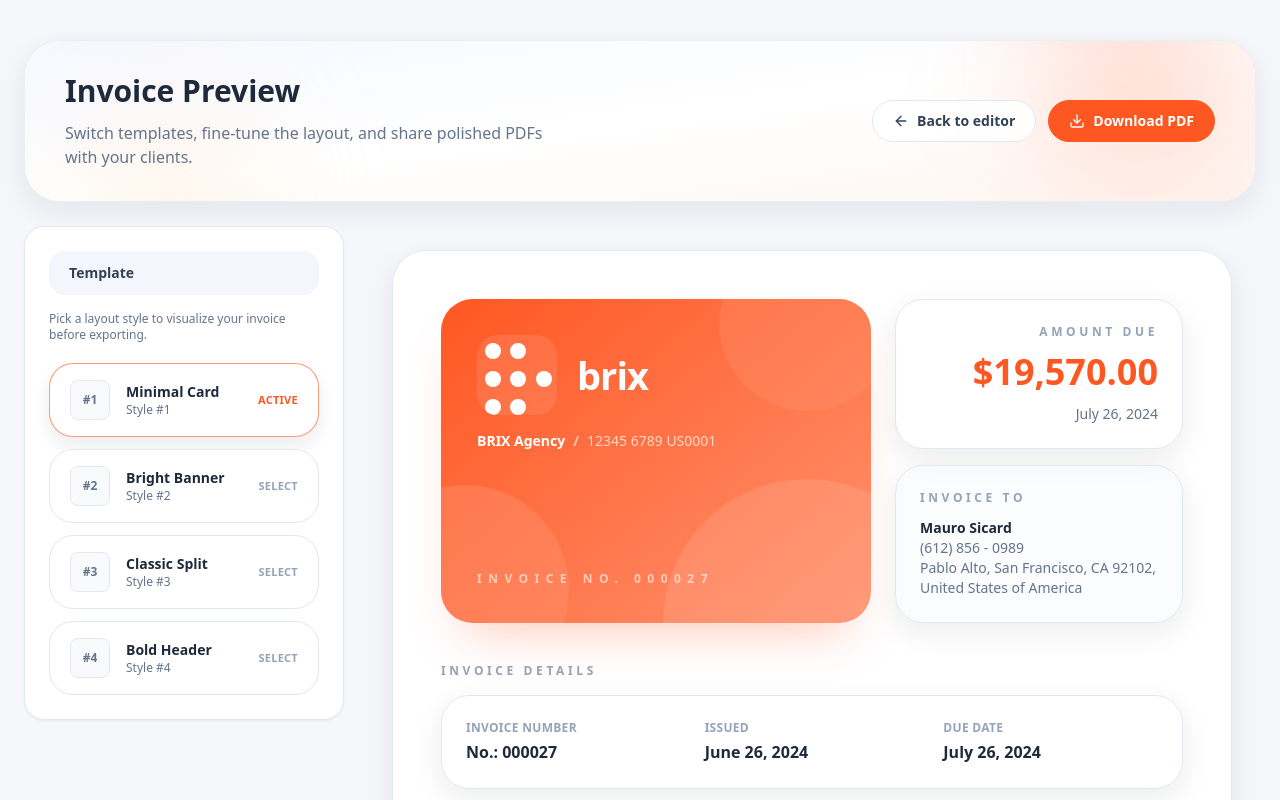
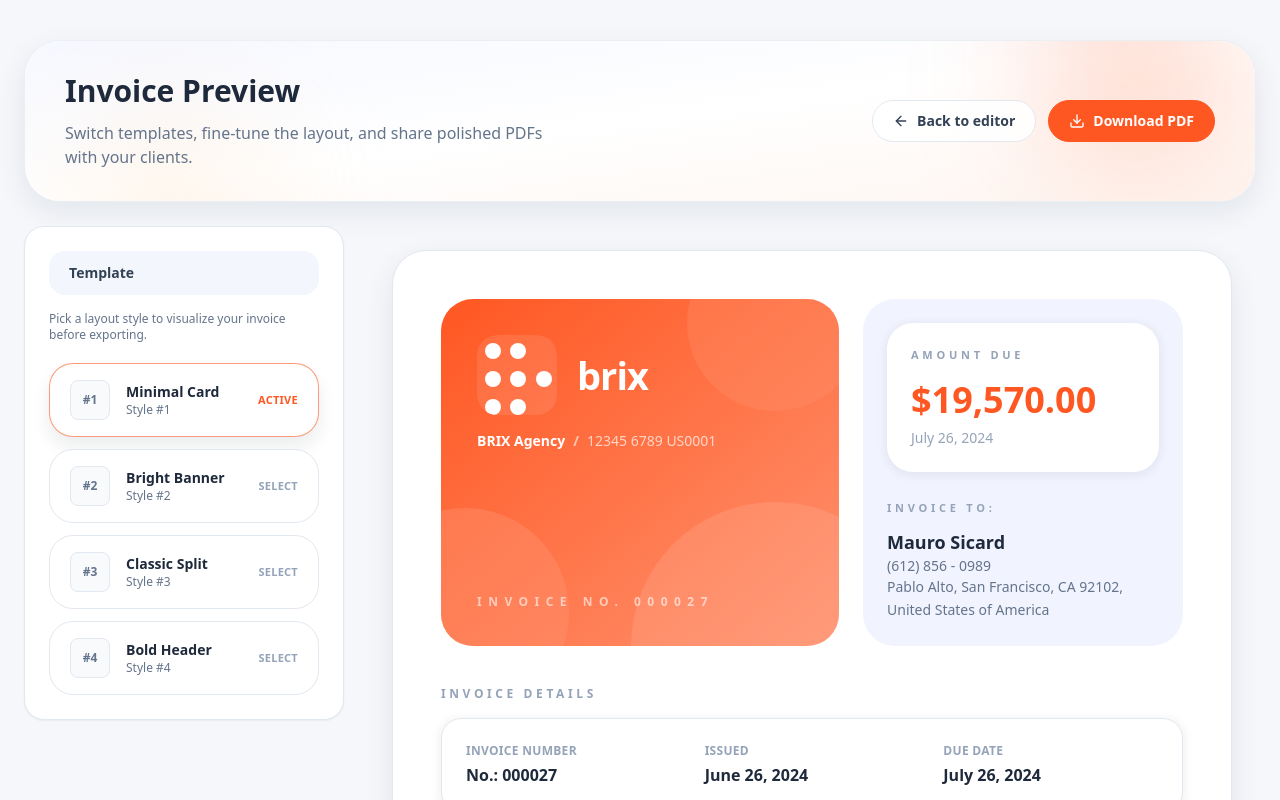
Before and after one commit to msaadmukhtar70/invoicing, a Next.js app: page /preview in a window 1280 px wide. Shown: the top 800 px of the page. Built offline with nearby package versions, Linux system fonts and the light colour scheme.

Commit message:
fix invoice detail section in invoice one.

```diff
--- a/components/templates/InvoiceOne.tsx
+++ b/components/templates/InvoiceOne.tsx
@@ -36,7 +36,7 @@ export default function InvoiceOne({ inv }: { inv: Invoice }) {
         <div className="flex flex-col gap-6 md:flex-row">
           <div className="flex-1">
             <div
-              className="relative flex h-full min-h-[220px] flex-col justify-between overflow-hidden rounded-[32px] bg-[var(--brand-color)] p-9 text-white shadow-[0_28px_52px_-24px_var(--brand-color-shadow)]"
+              className="relative flex h-full min-h-[220px] flex-col justify-between overflow-hidden rounded-[32px] bg-[var(--brand-color)] p-9 text-white"
               style={{
                 background: "linear-gradient(140deg, var(--brand-color), var(--brand-color-light))",
               }}
@@ -90,23 +90,26 @@ export default function InvoiceOne({ inv }: { inv: Invoice }) {
               )}
             </div>
           </div>
-          <div className="flex w-full flex-col gap-4 md:w-72">
-            <div className="rounded-[28px] border border-slate-200 bg-white p-6 text-right shadow-soft">
-              <div className="text-xs font-semibold uppercase tracking-[0.3em] text-slate-400">
-                Amount due
+          <div className="flex w-full flex-col md:w-80">
+            <div className="rounded-[32px] bg-[#f1f4ff] p-6">
+              <div
+                className="rounded-[26px] bg-white p-6 text-left"
+                style={{ boxShadow: "0px 2px 8px 3px rgba(0,0,0,0.05)" }}
+              >
+                <div className="text-[11px] font-semibold uppercase tracking-[0.34em] text-slate-400">
+                  Amount Due
+                </div>
+                <div className="mt-4">
+                  <MoneyBig value={grand} inv={inv} />
+                </div>
+                {dueDate && <div className="mt-2 text-sm text-slate-400">{dueDate}</div>}
               </div>
-              <div className="mt-3">
-                <MoneyBig value={grand} inv={inv} />
+              <div className="mt-7 text-[11px] font-semibold uppercase tracking-[0.34em] text-slate-400">
+                Invoice To:
               </div>
-              {dueDate && <div className="mt-3 text-sm text-slate-500">{dueDate}</div>}
-            </div>
-            <div className="rounded-[28px] border border-slate-200 bg-slate-50/60 p-6 text-sm text-slate-600 shadow-soft">
-              <div className="text-xs font-semibold uppercase tracking-[0.3em] text-slate-400">
-                Invoice to
-              </div>
-              <div className="mt-3 font-semibold text-slate-800">{inv.to.name}</div>
-              {inv.to.phone && <div className="text-slate-500">{inv.to.phone}</div>}
-              {inv.to.address && <div className="text-slate-500">{inv.to.address}</div>}
+              <div className="mt-3 text-lg font-semibold text-slate-800">{inv.to.name}</div>
+              {inv.to.phone && <div className="text-sm text-slate-500">{inv.to.phone}</div>}
+              {inv.to.address && <div className="text-sm leading-relaxed text-slate-500">{inv.to.address}</div>}
             </div>
           </div>
         </div>
@@ -115,7 +118,10 @@ export default function InvoiceOne({ inv }: { inv: Invoice }) {
           <div className="text-xs font-semibold uppercase tracking-[0.3em] text-slate-400">
             Invoice details
           </div>
-          <div className="mt-4 grid gap-6 rounded-[28px] border border-slate-200 bg-white p-6 text-sm text-slate-600 shadow-soft md:grid-cols-3">
+          <div
+            className="mt-4 grid gap-6 rounded-3xl border border-slate-200 bg-white p-6 text-sm text-slate-600 md:grid-cols-3"
+            style={{ boxShadow: "0px 2px 8px 3px rgba(0,0,0,0.05)" }}
+          >
             <div>
               <div className="text-xs font-semibold uppercase tracking-wide text-slate-400">Invoice number</div>
               <div className="mt-1 text-base font-semibold text-slate-800">No.: {inv.invoiceNumber || "--"}</div>
```
